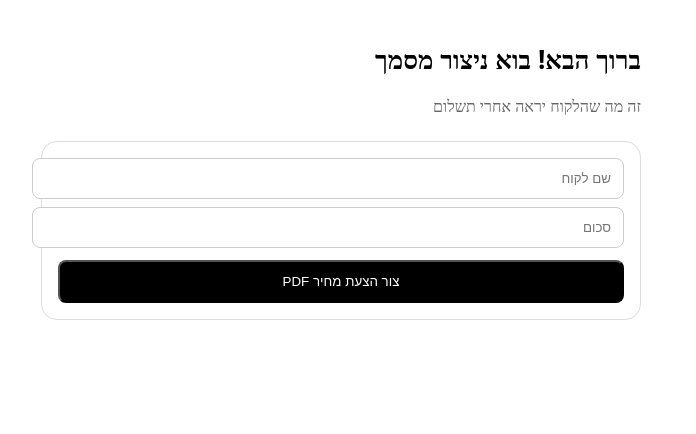
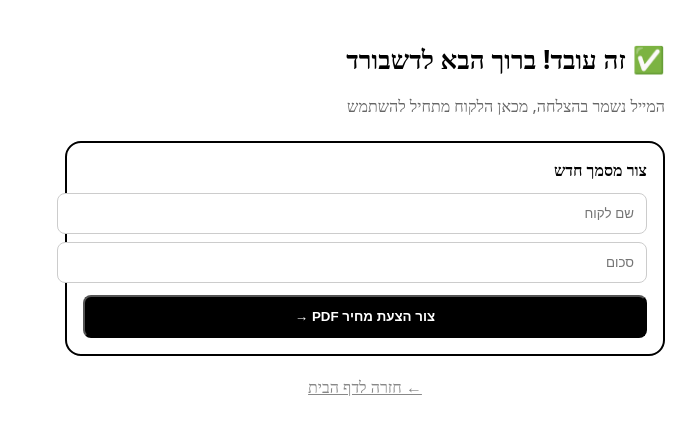
Before and after one commit to Yzerah/Bizbot-ai, a Next.js app: page /dashboard in a window 1280 px wide. Shown: the top 434 px of the page, without its empty margins (385-1081 px from the left). Built offline with nearby package versions, Linux system fonts and the light colour scheme.

Commit message:
Update page.tsx

```diff
--- a/app/dashboard/page.tsx
+++ b/app/dashboard/page.tsx
@@ -2,13 +2,17 @@
 export default function Dashboard(){
  return(
   <main dir="rtl" style={{padding:24,maxWidth:600,margin:'0 auto',fontFamily:'system-ui'}}>
-   <h1 style={{fontSize:26,fontWeight:900}}>ברוך הבא! בוא ניצור מסמך</h1>
-   <p style={{color:'#666'}}>זה מה שהלקוח יראה אחרי תשלום</p>
-   <div style={{marginTop:24,border:'1px solid #ddd',borderRadius:16,padding:16}}>
-     <input placeholder="שם לקוח" style={{width:'100%',padding:12,border:'1px solid #ccc',borderRadius:8}}/>
+   <h1 style={{fontSize:26,fontWeight:900}}>✅ זה עובד! ברוך הבא לדשבורד</h1>
+   <p style={{marginTop:8,color:'#666'}}>המייל נשמר בהצלחה, מכאן הלקוח מתחיל להשתמש</p>
+
+   <div style={{marginTop:24,border:'2px solid #000',borderRadius:16,padding:16}}>
+     <b>צור מסמך חדש</b>
+     <input placeholder="שם לקוח" style={{width:'100%',padding:12,marginTop:12,border:'1px solid #ccc',borderRadius:8}}/>
      <input placeholder="סכום" style={{width:'100%',padding:12,marginTop:8,border:'1px solid #ccc',borderRadius:8}}/>
-     <button style={{width:'100%',marginTop:12,padding:12,background:'#000',color:'#fff',borderRadius:8}}>צור הצעת מחיר PDF</button>
+     <button style={{width:'100%',marginTop:12,padding:12,background:'#000',color:'#fff',borderRadius:8,fontWeight:700}}>צור הצעת מחיר PDF →</button>
    </div>
+
+   <a href="/" style={{display:'block',marginTop:20,textAlign:'center',color:'#888'}}>← חזרה לדף הבית</a>
   </main>
  )
 }
```
